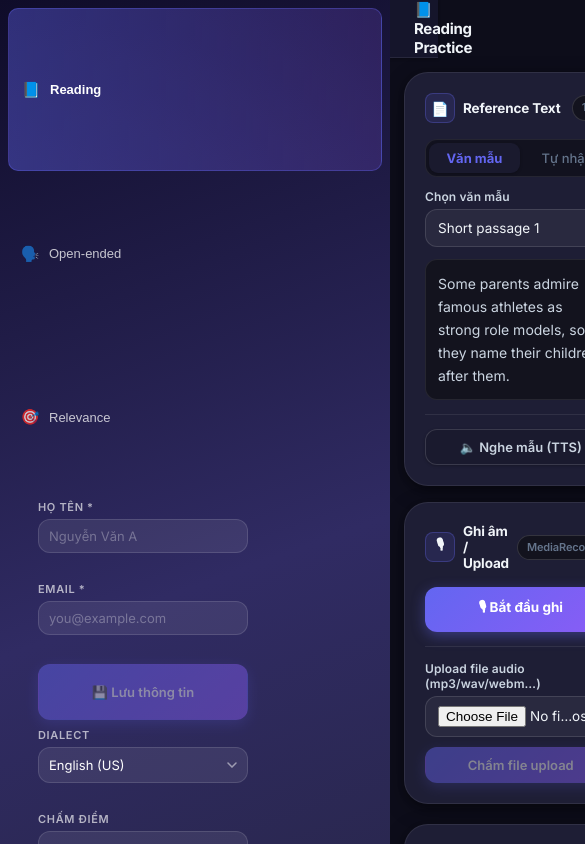
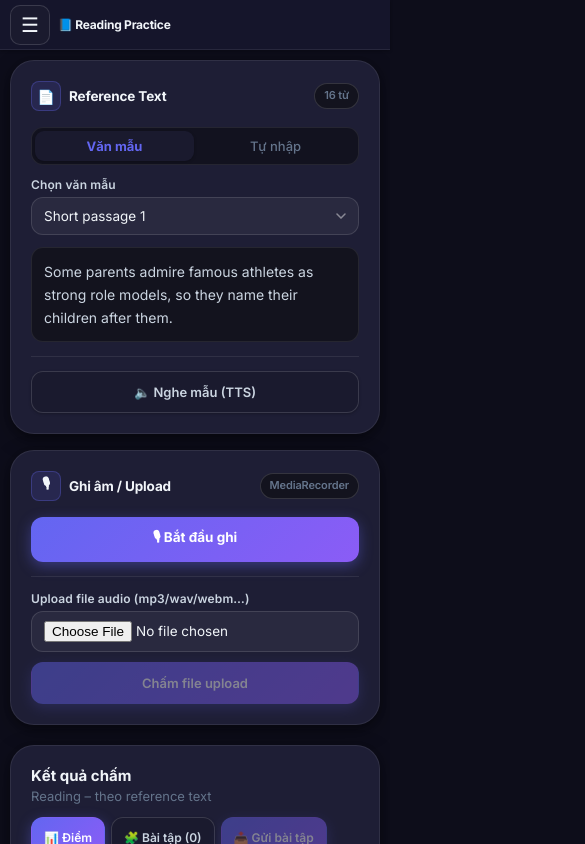
Before and after one commit to kavirlltran/kieutrangtqu.edu, a Next.js app: page / in a window 390 px wide. Shown: the top 844 px of the page, 585 px wide, since content can reach past the window. Built offline with nearby package versions, Linux system fonts and the light colour scheme.

Commit message:
fix: tang maxOutputTokens 200->500 fix JSON bi cat ngay

```diff
--- a/app/globals.css
+++ b/app/globals.css
@@ -324,37 +324,316 @@ body {
   align-items: start;
 }
 
+/* ============================================
+   MOBILE HAMBURGER BUTTON (hidden on desktop)
+   ============================================ */
+.mobileMenuBtn {
+  display: none;
+  align-items: center;
+  justify-content: center;
+  width: 40px;
+  height: 40px;
+  border-radius: 10px;
+  border: 1.5px solid var(--border2);
+  background: var(--surface);
+  color: var(--text);
+  font-size: 20px;
+  cursor: pointer;
+  flex-shrink: 0;
+  transition: background var(--tr-s);
+}
+.mobileMenuBtn:hover {
+  background: var(--accent-light);
+  border-color: var(--accent-border);
+}
+
+/* ============================================
+   SIDEBAR OVERLAY (mobile only)
+   ============================================ */
+.sidebarOverlay {
+  display: none;
+}
+
+/* ============================================
+   TABLET & MOBILE — max-width: 960px
+   ============================================ */
 @media (max-width: 960px) {
-  .sidebar {
-    width: 100%;
-    height: auto;
-    min-height: unset;
-    position: static;
-    flex-direction: row;
-    border-right: none;
-    border-bottom: 1px solid rgba(255, 255, 255, 0.07);
+
+  /* Show hamburger button */
+  .mobileMenuBtn {
+    display: flex;
   }
 
-  .sidebarInner {
-    flex-direction: row;
-    flex-wrap: wrap;
-    padding: 8px;
+  /* Sidebar becomes slide-out drawer */
+  .sidebar {
+    position: fixed;
+    top: 0;
+    left: 0;
+    width: 280px;
+    height: 100vh;
+    min-height: 100vh;
+    z-index: 200;
+    transform: translateX(-100%);
+    transition: transform 250ms cubic-bezier(0.4, 0, 0.2, 1);
+    border-right: 1px solid rgba(255,255,255,0.1);
+    overflow-y: auto;
+    flex-direction: column;
   }
 
-  .sidebarLogo {
-    display: none;
+  .sidebar.sidebarOpen {
+    transform: translateX(0);
   }
 
-  .sidebarSection {
-    display: none;
+  /* Sidebar overlay */
+  .sidebarOverlay {
+    display: block;
+    position: fixed;
+    inset: 0;
+    background: rgba(0,0,0,0.55);
+    z-index: 199;
+    backdrop-filter: blur(2px);
+    -webkit-backdrop-filter: blur(2px);
   }
 
+  /* Sidebar inner — keep vertical on mobile */
+  .sidebarInner {
+    flex-direction: column;
+    flex-wrap: nowrap;
+    padding: 0 10px 24px;
+  }
+
+  /* Show logo and sections on mobile drawer */
+  .sidebarLogo {
+    display: flex;
+  }
+  .sidebarSection {
+    display: block;
+  }
+
+  /* Two-column grid → single column */
   .twoCol {
     grid-template-columns: 1fr;
   }
 
+  /* Reduce padding */
   .pageContent {
     padding: 14px;
+  }
+
+  /* Top bar adjustments */
+  .topBar {
+    padding: 0 12px;
+    gap: 10px;
+  }
+
+  .topBarTitle {
+    font-size: 13px;
+  }
+
+  /* Cards */
+  .card {
+    padding: 16px;
+    border-radius: var(--r-lg);
+  }
+
+  /* Score ring smaller */
+  .scoreRing {
+    width: 72px;
+    height: 72px;
+    font-size: 22px;
+    border-width: 3px;
+  }
+
+  /* Metrics grid — 2 columns on tablet */
+  .metricsGrid {
+    grid-template-columns: repeat(2, 1fr);
+    gap: 8px;
+  }
+
+  /* Modal — fullscreen on mobile */
+  .card[style*="max-width: 620px"] {
+    max-width: 100vw !important;
+    width: 95vw !important;
+    max-height: 90vh !important;
+    margin: 5vh auto;
+  }
+}
+
+/* ============================================
+   SMALL PHONE — max-width: 480px
+   ============================================ */
+@media (max-width: 480px) {
+
+  /* Even more compact */
+  html {
+    font-size: 13px;
+  }
+
+  .pageContent {
+    padding: 10px;
+  }
+
+  /* Sidebar drawer narrower */
+  .sidebar {
+    width: 260px;
+  }
+
+  /* Top bar compact */
+  .topBar {
+    height: 50px;
+    padding: 0 10px;
+    gap: 8px;
+  }
+
+  .topBarTitle {
+    font-size: 12px;
+    gap: 6px;
+  }
+
+  .topBarActions {
+    gap: 4px;
+  }
+
+  .topBarActions .badge {
+    font-size: 10px;
+    padding: 2px 6px;
+  }
+
+  /* Cards tighter */
+  .card {
+    padding: 12px;
+    border-radius: var(--r-md);
+  }
+
+  .cardTitle {
+    font-size: 12.5px;
+    margin-bottom: 12px;
+  }
+
+  /* Score ring even smaller */
+  .scoreRing {
+    width: 64px;
+    height: 64px;
+    font-size: 20px;
+  }
+
+  /* Metrics grid → 2 columns tighter */
+  .metricsGrid {
+    grid-template-columns: repeat(2, 1fr);
+    gap: 6px;
+  }
+
+  .metricCardPro {
+    padding: 8px;
+    border-radius: var(--r-md);
+  }
+
+  .metricValue {
+    font-size: 18px;
+  }
+
+  .metricLabel {
+    font-size: 9px;
+  }
+
+  /* Buttons — bigger touch targets */
+  .btn3d {
+    padding: 10px 14px;
+    font-size: 13px;
+    min-height: 42px;
+  }
+
+  .btn3d.btnTiny {
+    padding: 8px 12px;
+    font-size: 12px;
+    min-height: 36px;
+  }
+
+  .btnRecord {
+    padding: 12px 18px;
+    font-size: 14px;
+    width: 100%;
+    justify-content: center;
+  }
+
+  /* Inputs — taller for thumb */
+  .input,
+  .select,
+  .textarea {
+    padding: 11px 12px;
+    font-size: 14px;
+  }
+
+  .sidebar .input,
+  .sidebar .select {
+    padding: 10px;
+    font-size: 14px;
+  }
+
+  /* Tabs — full width */
+  .tabs {
+    border-radius: 10px;
+  }
+  .tabItem {
+    font-size: 12px;
+    padding: 8px 6px;
+  }
+
+  /* Reading text — slightly smaller */
+  .readingText {
+    font-size: 14px;
+    line-height: 2;
+  }
+
+  /* Word tokens — bigger tap target */
+  .wordToken {
+    padding: 2px 4px;
+    margin: 1px 0;
+  }
+
+  /* KV grid */
+  .kvRow {
+    grid-template-columns: 1fr;
+    padding: 8px;
+  }
+
+  /* Exercise split → single column */
+  .exSplit {
+    grid-template-columns: 1fr;
+  }
+
+  .exList {
+    max-height: 200px;
+  }
+
+  /* Dashboard */
+  .dashControls {
+    grid-template-columns: 1fr;
+  }
+
+  .dashGrid {
+    grid-template-columns: repeat(2, 1fr);
+    gap: 8px;
+  }
+
+  /* History rows */
+  .historyRow {
+    flex-direction: column;
+    gap: 6px;
+    padding: 10px;
+  }
+
+  /* Pre/code blocks */
+  .pre {
+    font-size: 10px;
+    padding: 10px;
+    max-height: 240px;
+  }
+
+  /* Word popup — full width bottom sheet style */
+  .wordPopup {
+    width: 90vw !important;
+    max-width: 360px;
   }
 }
 
--- a/app/layout.tsx
+++ b/app/layout.tsx
@@ -10,6 +10,7 @@ export default function RootLayout({ children }: { children: React.ReactNode })
   return (
     <html lang="en">
       <head>
+        <meta name="viewport" content="width=device-width, initial-scale=1, maximum-scale=1, user-scalable=no" />
         <link rel="preconnect" href="https://fonts.googleapis.com" />
         <link rel="preconnect" href="https://fonts.gstatic.com" crossOrigin="" />
       </head>
--- a/app/page.tsx
+++ b/app/page.tsx
@@ -591,6 +591,7 @@ export default function Page() {
   const [sendOk, setSendOk] = useState(false);
   const [showSubmitModal, setShowSubmitModal] = useState(false);
   const [classCode, setClassCode] = useState(""); // lớp được chọn khi nộp bài
+  const [mobileMenuOpen, setMobileMenuOpen] = useState(false); // sidebar mobile
 
   const active = taskState[task];
   const result = active.result;
@@ -2888,7 +2889,11 @@ export default function Page() {
       }}
     >
       {/* ===== SIDEBAR ===== */}
-      <nav className="sidebar">
+      {/* Mobile overlay */}
+      {mobileMenuOpen && (
+        <div className="sidebarOverlay" onClick={() => setMobileMenuOpen(false)} />
+      )}
+      <nav className={`sidebar ${mobileMenuOpen ? "sidebarOpen" : ""}`}>
         <div className="sidebarInner">
           {/* Logo */}
           <div className="sidebarLogo">
@@ -2903,21 +2908,21 @@ export default function Page() {
           <div className="sidebarSection">Task</div>
           <button
             className={`sidebarItem ${task === "reading" ? "active" : ""}`}
-            onClick={() => { setHover(null); setClickPop(null); setTask("reading"); }}
+            onClick={() => { setHover(null); setClickPop(null); setTask("reading"); setMobileMenuOpen(false); }}
             disabled={busy || recording}
           >
             <span className="sidebarItemIcon">📘</span> Reading
           </button>
           <button
             className={`sidebarItem ${task === "open-ended" ? "active" : ""}`}
-            onClick={() => { setHover(null); setClickPop(null); setTask("open-ended"); }}
+            onClick={() => { setHover(null); setClickPop(null); setTask("open-ended"); setMobileMenuOpen(false); }}
             disabled={busy || recording}
           >
             <span className="sidebarItemIcon">🗣️</span> Open-ended
           </button>
           <button
             className={`sidebarItem ${task === "relevance" ? "active" : ""}`}
-            onClick={() => { setHover(null); setClickPop(null); setTask("relevance"); }}
+            onClick={() => { setHover(null); setClickPop(null); setTask("relevance"); setMobileMenuOpen(false); }}
             disabled={busy || recording}
           >
             <span className="sidebarItemIcon">🎯</span> Relevance
@@ -3054,6 +3059,13 @@ export default function Page() {
       <div className="mainContent">
         {/* Top Bar */}
         <header className="topBar">
+          <button
+            className="mobileMenuBtn"
+            onClick={() => setMobileMenuOpen((v) => !v)}
+            aria-label="Menu"
+          >
+            {mobileMenuOpen ? "✕" : "☰"}
+          </button>
           <div className="topBarTitle">
             {task === "reading" ? "📘 Reading Practice" : task === "open-ended" ? "🗣️ Open-ended Speaking" : "🎯 Relevance Check"}
             {recording && (
```
Also changed, not shown: 1 other file (tests, documents, lock files or other folders).
